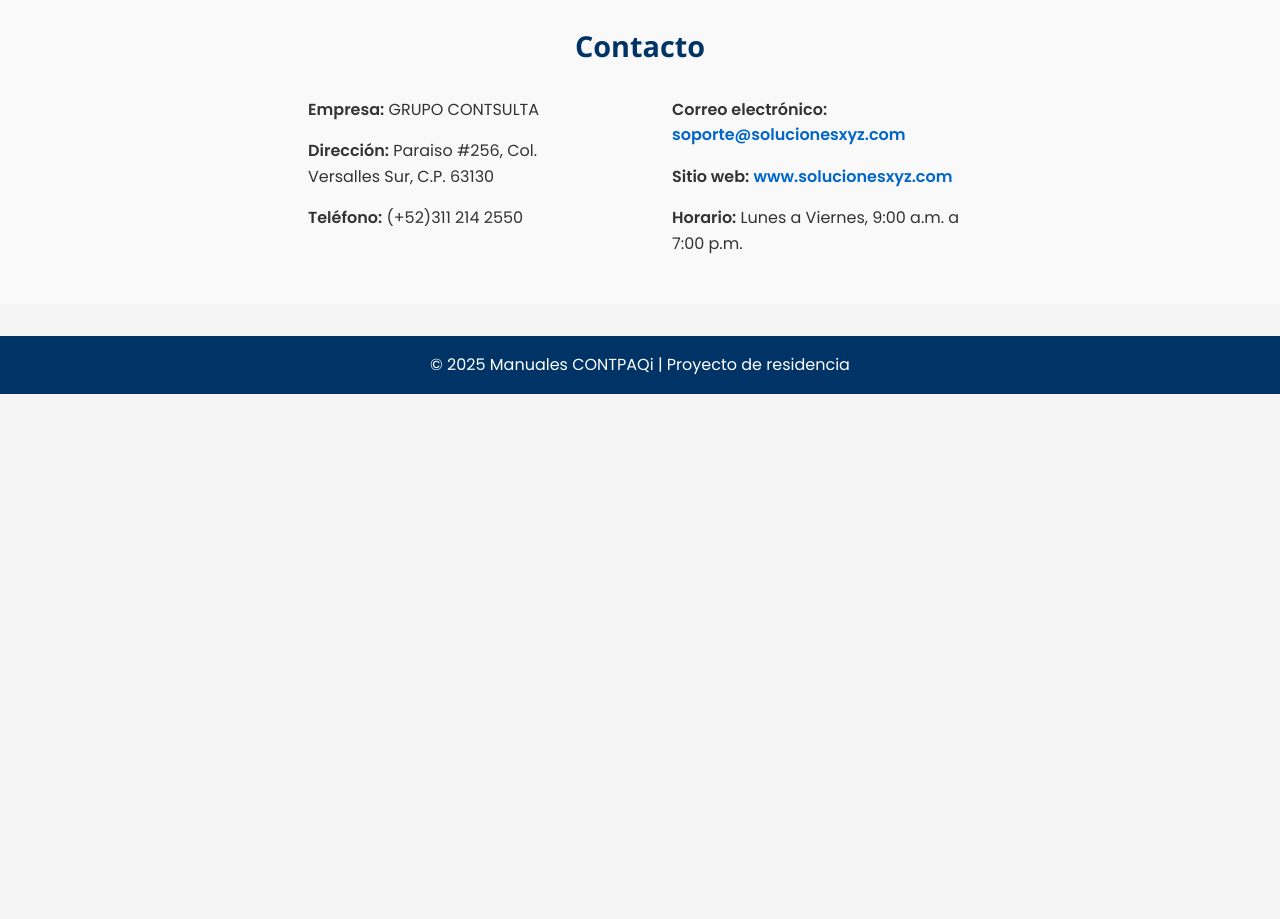
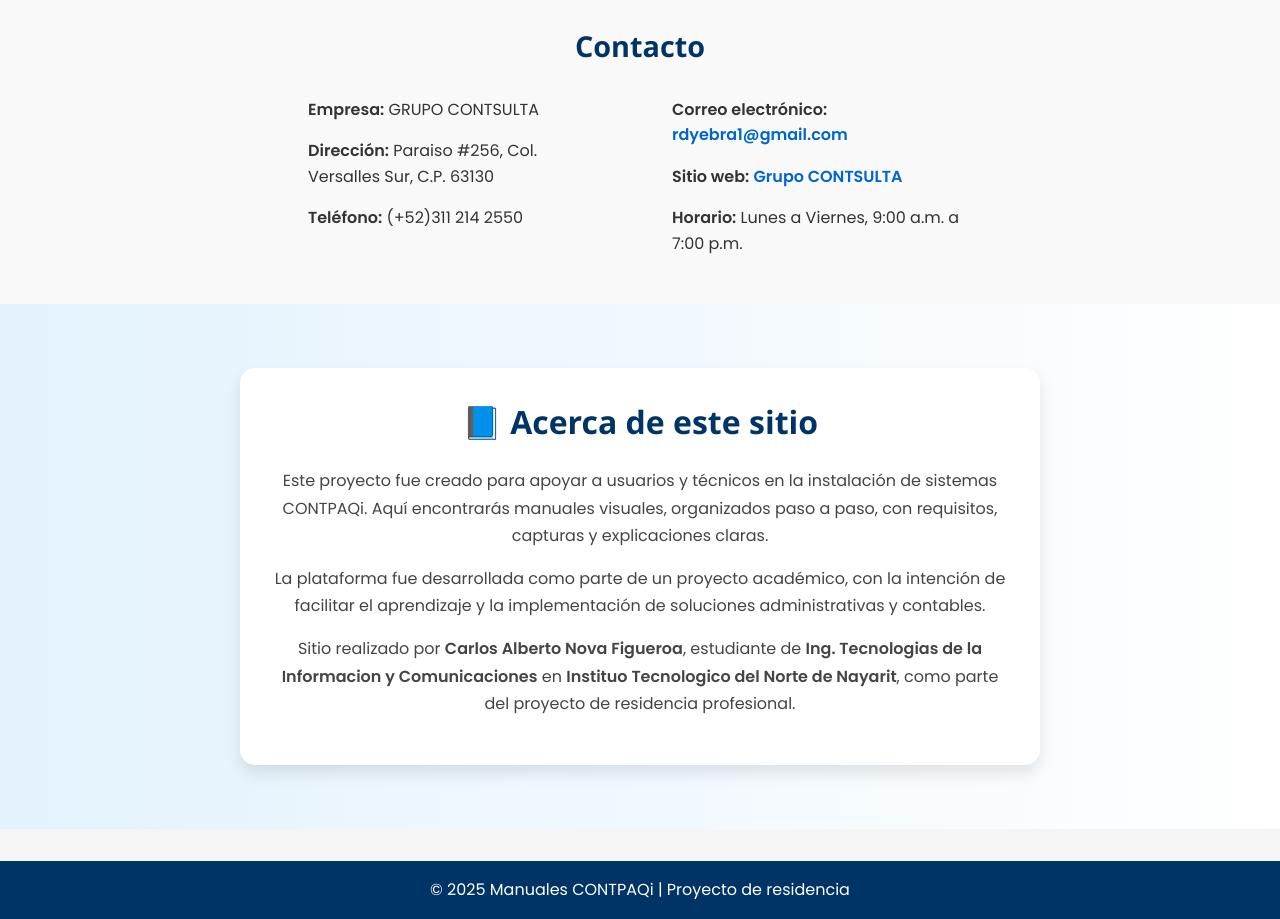
Before and after one commit to Nova63-star/MANUALES-CONTPAQI, a plain HTML site: page index.html in a window 1280 px wide. Shown: the part 920-1839 px from the top of the page. Before the commit the page ends 1314 px from the top, so only its background shows below. Drawn offline with Linux system fonts and the light colour scheme.

Commit message:
Add files via upload

```diff
--- a/index.html
+++ b/index.html
@@ -16,7 +16,7 @@
         <li><a href="#">Inicio</a></li>
         <li><a href="#manuales">Manuales</a></li>
         <li><a href="#contacto">Contacto</a></li>
-        <li><a href="#">Acerca de</a></li>
+        <li><a href="#acerca">Acerca de</a></li>
       </ul>
     </nav>
   </header>
@@ -89,12 +89,30 @@
       <p><strong>Teléfono:</strong> (+52)311 214 2550</p>
     </div>
     <div class="columna">
-      <p><strong>Correo electrónico:</strong> <a href="mailto:soporte@solucionesxyz.com">soporte@solucionesxyz.com</a></p>
-      <p><strong>Sitio web:</strong> <a href="http://www.solucionesxyz.com" target="_blank">www.solucionesxyz.com</a></p>
+      <p><strong>Correo electrónico:</strong> <a href="https://mail.google.com/mail/?view=cm&fs=1&to=rdyebra1@gmail.com">rdyebra1@gmail.com</a></p>
+      <p><strong>Sitio web:</strong> <a href="https://www.contsulta.com/" target="_blank">Grupo CONTSULTA</a></p>
       <p><strong>Horario:</strong> Lunes a Viernes, 9:00 a.m. a 7:00 p.m.</p>
     </div>
   </div>
 </section>
+
+
+<section id="acerca" class="acerca">
+  <div class="acerca-contenido">
+    <h2><span class="emoji">📘</span> Acerca de este sitio</h2>
+    <p>
+      Este proyecto fue creado para apoyar a usuarios y técnicos en la instalación de sistemas CONTPAQi. Aquí encontrarás manuales visuales, organizados paso a paso, con requisitos, capturas y explicaciones claras.
+    </p>
+    <p>
+      La plataforma fue desarrollada como parte de un proyecto académico, con la intención de facilitar el aprendizaje y la implementación de soluciones administrativas y contables.
+    </p>
+    <p>
+      Sitio realizado por <strong>Carlos Alberto Nova Figueroa</strong>, estudiante de <strong>Ing. Tecnologias de la Informacion y Comunicaciones</strong> en <strong>Instituo Tecnologico del Norte de Nayarit</strong>, como parte del proyecto de residencia profesional.
+    </p>
+  </div>
+</section>
+
+
 
 
 
--- a/style.css
+++ b/style.css
@@ -8,6 +8,43 @@
     scroll-behavior: smooth;
   }
 
+  .acerca {
+  padding: 4rem 2rem;
+  background: linear-gradient(to right, #e3f2fd, #ffffff);
+  text-align: center;
+}
+
+.acerca-contenido {
+  max-width: 800px;
+  margin: 0 auto;
+  background-color: white;
+  padding: 2rem;
+  border-radius: 15px;
+  box-shadow: 0 8px 16px rgba(0,0,0,0.1);
+  transition: transform 0.3s ease, box-shadow 0.3s ease;
+}
+
+.acerca-contenido:hover {
+  transform: scale(1.01);
+  box-shadow: 0 12px 24px rgba(0,0,0,0.15);
+}
+
+.acerca h2 {
+  color: #003366;
+  font-size: 2rem;
+  margin-bottom: 1.5rem;
+}
+
+.acerca p {
+  font-size: 1rem;
+  color: #444;
+  line-height: 1.7;
+  margin-bottom: 1rem;
+}
+
+#contacto {
+    scroll-margin-top: 100px; /* Ajusta este valor según la altura de tu encabezado o sección fija */
+}
 
   p {
     font-family: 'Poppins', sans-serif; /* Cambia la fuente a Poppins */
```
